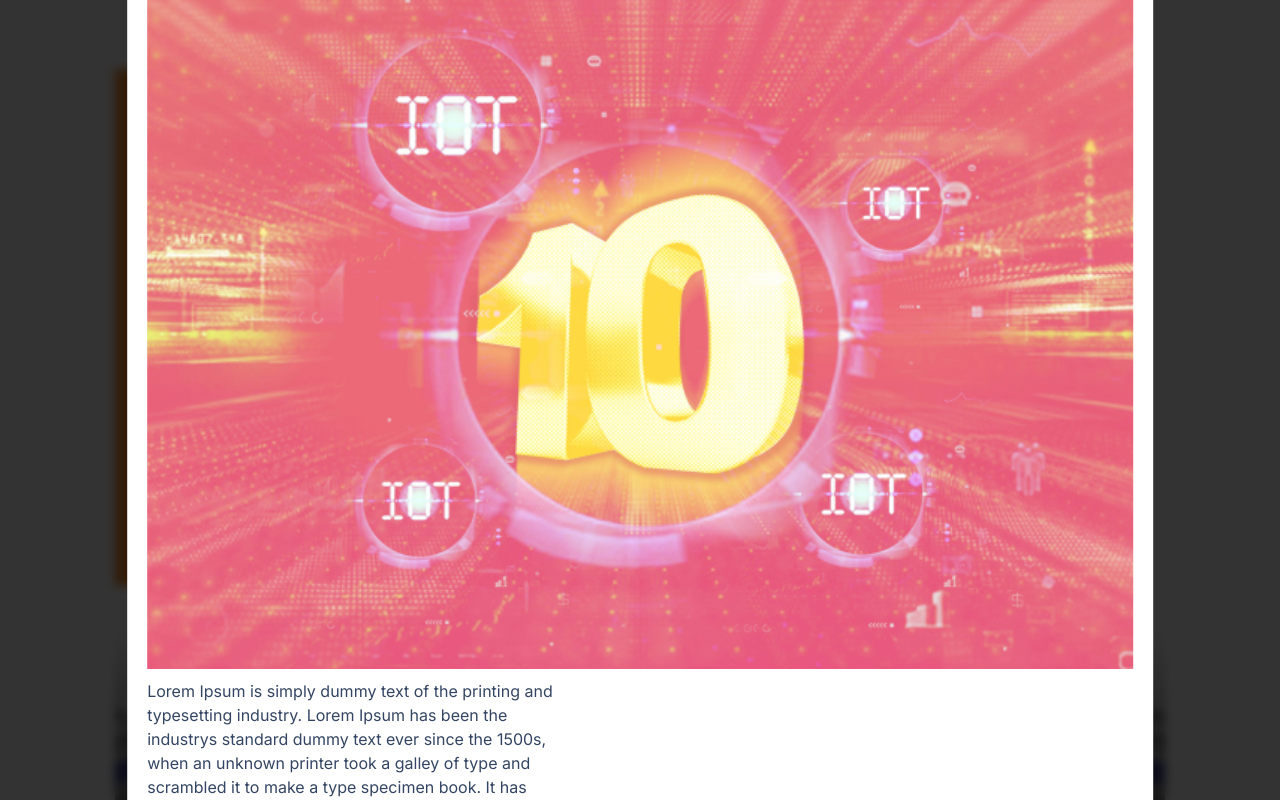
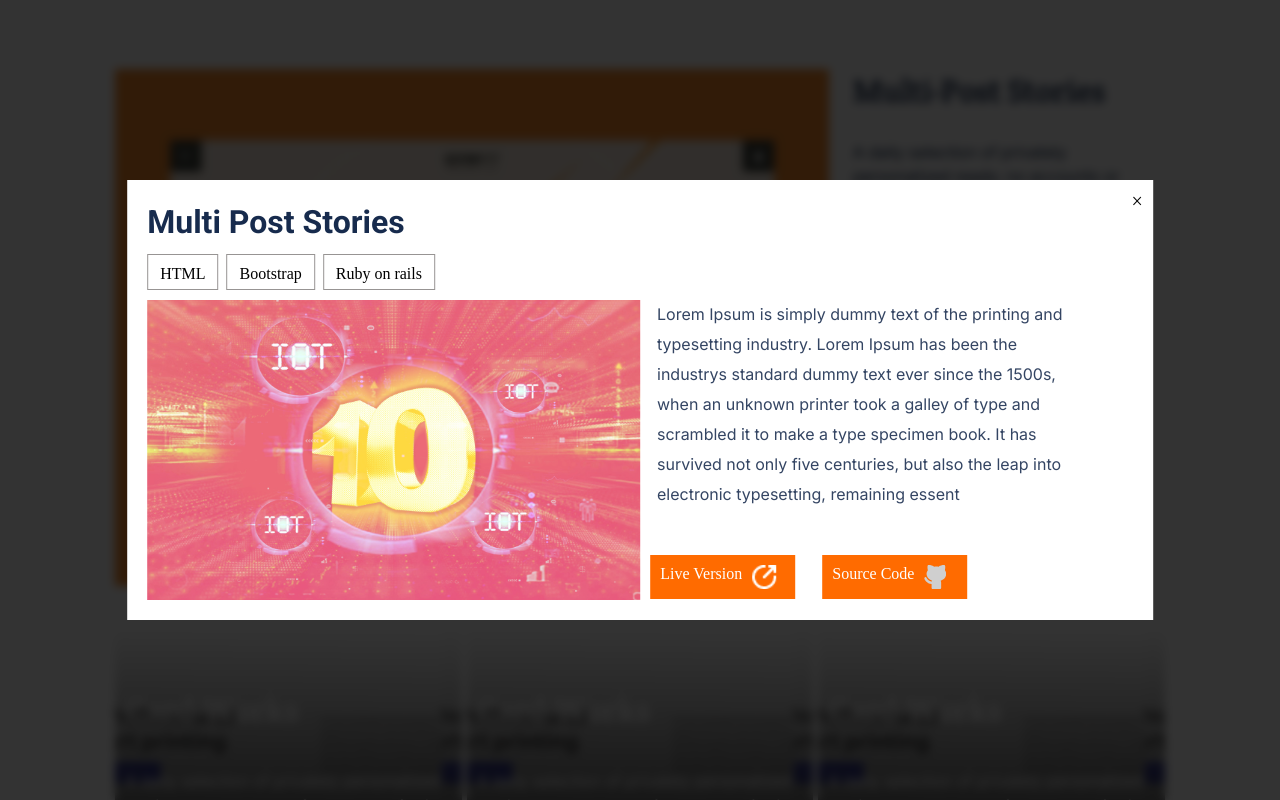
Before and after one commit to Obimbo07/Portfolio-2, a website: page index.html in a window 1280 px wide. Both pictures are taken after a click on the button "See project". Shown: the part 772-1572 px from the top of the page. Drawn offline with Linux system fonts and the light colour scheme.

Commit message:
popup fix

```diff
--- a/script.js
+++ b/script.js
@@ -12,11 +12,10 @@ closeMenu();
 
 const projectsSection = document.getElementById('projectsSection');
 const modalOverlay = document.getElementById('modalOverlay');
-const moodalContent = document.getElementById('modalContent');
 const modalTitle = document.getElementById('modalTitle');
 const modalTechnologies = document.getElementById('modalTechnologies');
-const modalImage =document.getElementById('modalImage');
-const modalDescription  = document.getElementById('modalDescription');
+const modalImage = document.getElementById('modalImage');
+const modalDescription = document.getElementById('modalDescription');
 const modalLiveLink = document.getElementById('modalLiveLink');
 const modalSourceLink = document.getElementById('modalSourceLink');
 const closeModalBtn = document.getElementById('closeModalBtn');
@@ -78,8 +77,31 @@ const projects = [
   },
   // Add more project objects as needed
 ];
+function openModal(project) {
+  modalTitle.textContent = project.name;
+  modalImage.src = project.image;
+  modalDescription.textContent = project.description;
+  // Create a <ul> element to hold the technologies
+  const technologiesList = document.createElement('ul');
+  technologiesList.classList.add('technologies-list');
 
-function createProjectCard(project, index){
+  // Loop through each technology and create a <li> element
+  project.technologies.forEach((technology) => {
+    const technologyItem = document.createElement('li');
+    technologyItem.textContent = technology;
+    technologiesList.appendChild(technologyItem);
+  });
+
+  // Clear the existing content of modalTechnologies before appending the list
+  modalTechnologies.innerHTML = '';
+  modalTechnologies.appendChild(technologiesList);
+  modalLiveLink.href = project.liveLink;
+  modalSourceLink.href = project.sourceLink;
+
+  modalOverlay.style.display = 'block';
+}
+
+function createProjectCard(project, index) {
   const card = document.createElement('Div');
   card.classList.add('project-card');
 
@@ -105,29 +127,6 @@ function createProjectCard(project, index){
   });
 }
 
-function openModal(project) {
-  modalTitle.textContent = project.name;
-  modalImage.src = project.image;
-  modalDescription.textContent = project.description;
-  // Create a <ul> element to hold the technologies
-  const technologiesList = document.createElement('ul');
-  technologiesList.classList.add('technologies-list');
-
-  // Loop through each technology and create a <li> element
-  project.technologies.forEach((technology) => {
-    const technologyItem = document.createElement('li');
-    technologyItem.textContent = technology;
-    technologiesList.appendChild(technologyItem);
-  });
-
-  // Clear the existing content of modalTechnologies before appending the list
-  modalTechnologies.innerHTML = '';
-  modalTechnologies.appendChild(technologiesList);
-  modalLiveLink.href = project.liveLink;
-  modalSourceLink.href = project.sourceLink;
-
-  modalOverlay.style.display = 'block';
-}
 const recentProject = document.querySelector('.project-view');
 recentProject.addEventListener('click', () => {
   openModal(projects[0]);
--- a/style.css
+++ b/style.css
@@ -824,4 +824,25 @@ form {
   .Footer-line {
     display: none;
   }
+  #modalImage {
+    width: 50%;
+    height: 300px;
+  }
+
+  #modalDescription {
+    position: absolute;
+    width: 424px;
+    height: 336px;
+    right: 7%;
+    top: 119px;
+    font-weight: 400;
+    font-size: 16px;
+    line-height: 30px;
+  }
+
+  #linkflex {
+    position: absolute;
+    top: 375px;
+    left: 51%;
+  }
 }
```
Also changed, not shown: img/Icon.png (added), 1 other file.
